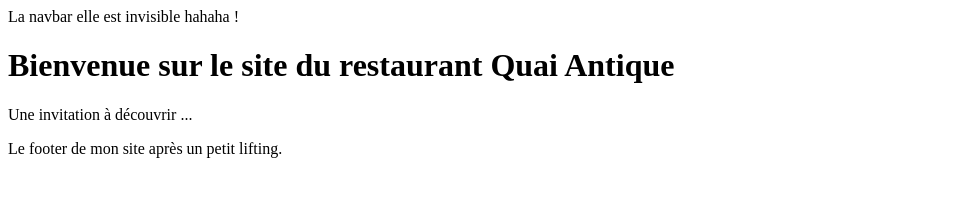
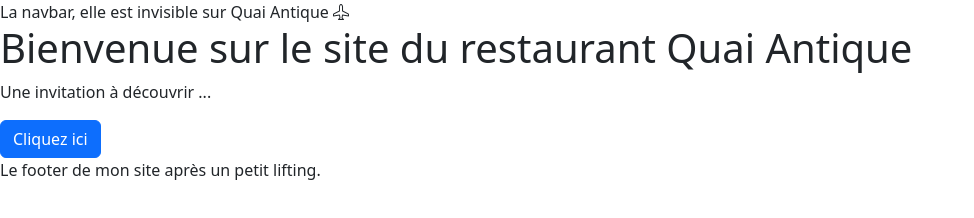
Before and after one commit to BakStudi/QuaiAntique-Restaurant, a website with bundled scripts: page index.html in a window 1280 px wide. Shown: the whole page, without its empty margins (0-974 px from the left). Built offline with nearby package versions, Linux system fonts and the light colour scheme; files whose address does not match are found by name.

Commit message:
Bootstrap installation

```diff
--- a/index.html
+++ b/index.html
@@ -3,19 +3,24 @@
 <head>
 	<meta charset="utf-8">
 	<meta name="viewport" content="width=device-width, initial-scale=1">
+	<link rel="stylesheet" href="./node_modules/bootstrap/dist/css/bootstrap.min.css">
+	<link rel="stylesheet" href="./node_modules/bootstrap-icons/font/bootstrap-icons.css">
 	<title>Document</title>
 </head>
 <body>
 
-	<header>La navbar elle est invisible hahaha !</header>
+	<header>La navbar, elle est invisible sur Quai Antique <i class="bi bi-airplane"></i></header>
 
 	<main id="main-page">
 		<!-- Le contenu de la page sera injecté ici -->
 	</main>
 
+	<button class="btn btn-primary">Cliquez ici</button>
+
 	<footer>Le footer de mon site après un petit lifting.</footer>
 
 	<script type="module" src="./Router/router.js"></script>
+	<script src="node_module/bootstrap/dist/js/bootstrap.bundle.min.js"></script>
 
 </body>
 </html>
--- /dev/null
+++ b/package.json
@@ -0,0 +1,6 @@
+{
+  "dependencies": {
+    "bootstrap": "^5.3.8",
+    "bootstrap-icons": "^1.13.1"
+  }
+}
```
Also changed, not shown: 2 other files.
